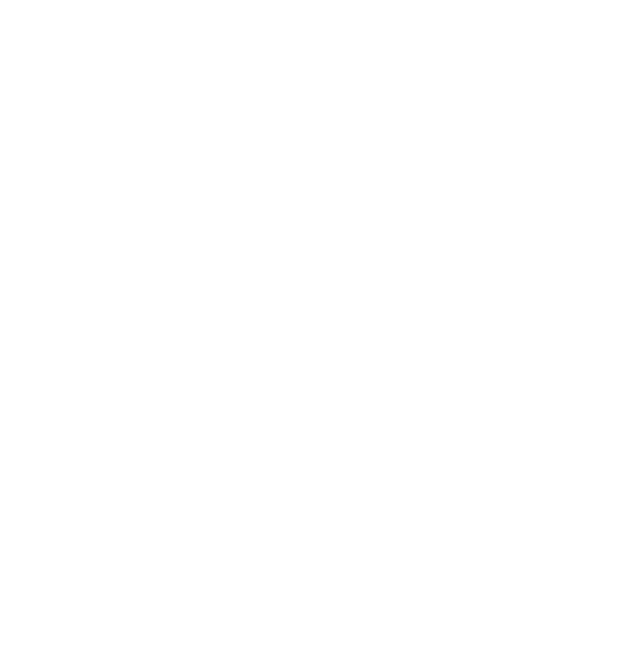
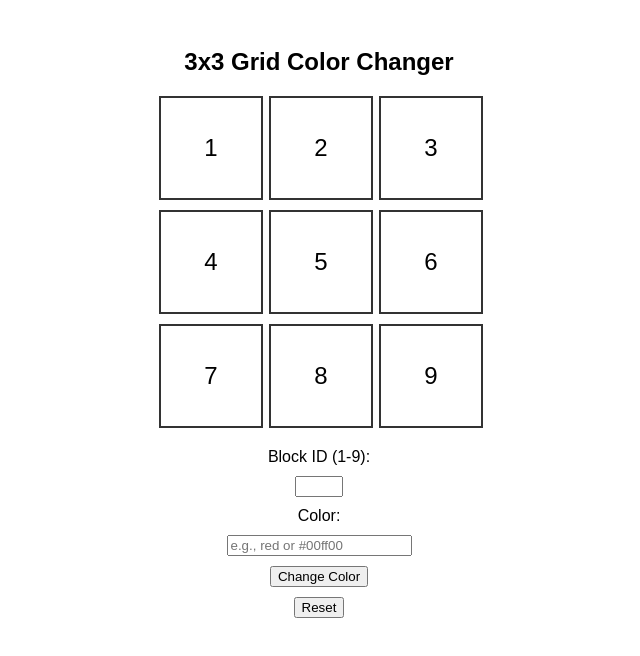
Before and after one commit to acciojob/Replit-Asian-Paints-Anjan1204, a website: page main.html in a window 1280 px wide. Shown: the whole page, without its empty margins (321-961 px from the left). Drawn offline with Linux system fonts and the light colour scheme.

Commit message:
created a submission

```diff
--- a/main.html
+++ b/main.html
@@ -1,16 +1,38 @@
 <!DOCTYPE html>
+<html lang="en">
+<head>
+  <meta charset="UTF-8">
+  <title>3x3 Grid Color Changer</title>
+  <link rel="stylesheet" href="styles.css">
+</head>
+<body>
 
-<html>
+  <h2>3x3 Grid Color Changer</h2>
 
-<head>
-	<link rel="stylesheet" href="styles.css">
-</head>
+  <div id="grid-container">
+    <!-- Grid Items with IDs 1 to 9 -->
+    <div class="grid-item" id="1">1</div>
+    <div class="grid-item" id="2">2</div>
+    <div class="grid-item" id="3">3</div>
+    <div class="grid-item" id="4">4</div>
+    <div class="grid-item" id="5">5</div>
+    <div class="grid-item" id="6">6</div>
+    <div class="grid-item" id="7">7</div>
+    <div class="grid-item" id="8">8</div>
+    <div class="grid-item" id="9">9</div>
+  </div>
 
-<body>
-	<!-- the entire body must be written by student -->
-    <script type="text/javascript" src="./script.js">
-</script>
+  <div class="controls">
+    <label for="block_id">Block ID (1-9):</label>
+    <input type="number" id="block_id" min="1" max="9" />
 
+    <label for="colour_id">Color:</label>
+    <input type="text" id="colour_id" placeholder="e.g., red or #00ff00" />
+
+    <button id="change_button">Change Color</button>
+    <button id="Reset">Reset</button>
+  </div>
+
+  <script src="script.js"></script>
 </body>
-
 </html>
--- a/script.js
+++ b/script.js
@@ -1 +1,22 @@
-//your JS code here. If required.
+document.getElementById("change_button").addEventListener("click", () => {
+  const blockId = document.getElementById("block_id").value.trim();
+  const color = document.getElementById("colour_id").value.trim();
+
+  // Reset all blocks to transparent
+  for (let i = 1; i <= 9; i++) {
+    document.getElementById(i.toString()).style.backgroundColor = "transparent";
+  }
+
+  // Change color of the selected block if valid
+  if (blockId >= 1 && blockId <= 9) {
+    document.getElementById(blockId).style.backgroundColor = color;
+  } else {
+    alert("Please enter a valid Block ID (1 to 9)");
+  }
+});
+
+document.getElementById("Reset").addEventListener("click", () => {
+  for (let i = 1; i <= 9; i++) {
+    document.getElementById(i.toString()).style.backgroundColor = "transparent";
+  }
+});
--- a/styles.css
+++ b/styles.css
@@ -1 +1,31 @@
-/*  your css code here. If applicable */
+body {
+  font-family: Arial, sans-serif;
+  text-align: center;
+  padding: 20px;
+}
+
+#grid-container {
+  display: grid;
+  grid-template-columns: repeat(3, 100px);
+  grid-gap: 10px;
+  justify-content: center;
+  margin-bottom: 20px;
+}
+
+.grid-item {
+  width: 100px;
+  height: 100px;
+  border: 2px solid #333;
+  display: flex;
+  align-items: center;
+  justify-content: center;
+  background-color: transparent;
+  font-size: 24px;
+}
+
+.controls {
+  display: flex;
+  flex-direction: column;
+  align-items: center;
+  gap: 10px;
+}
```
